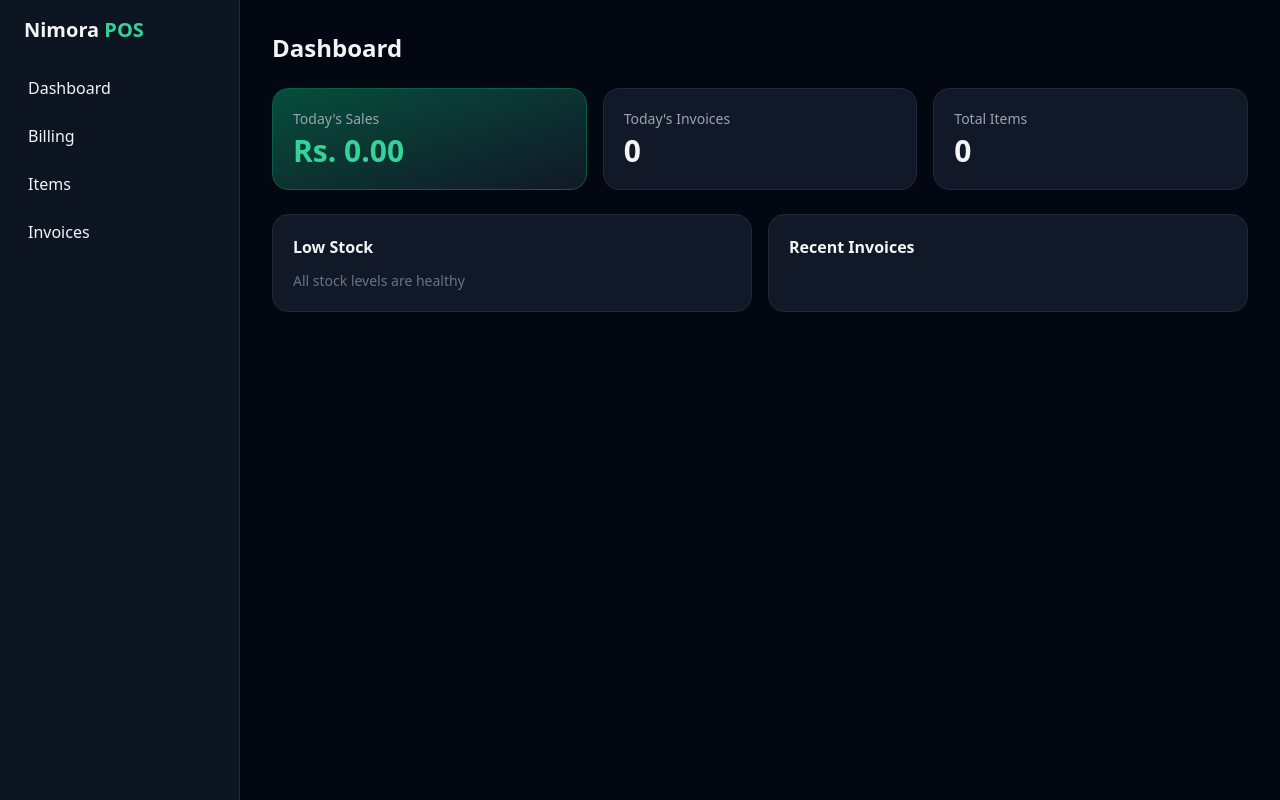
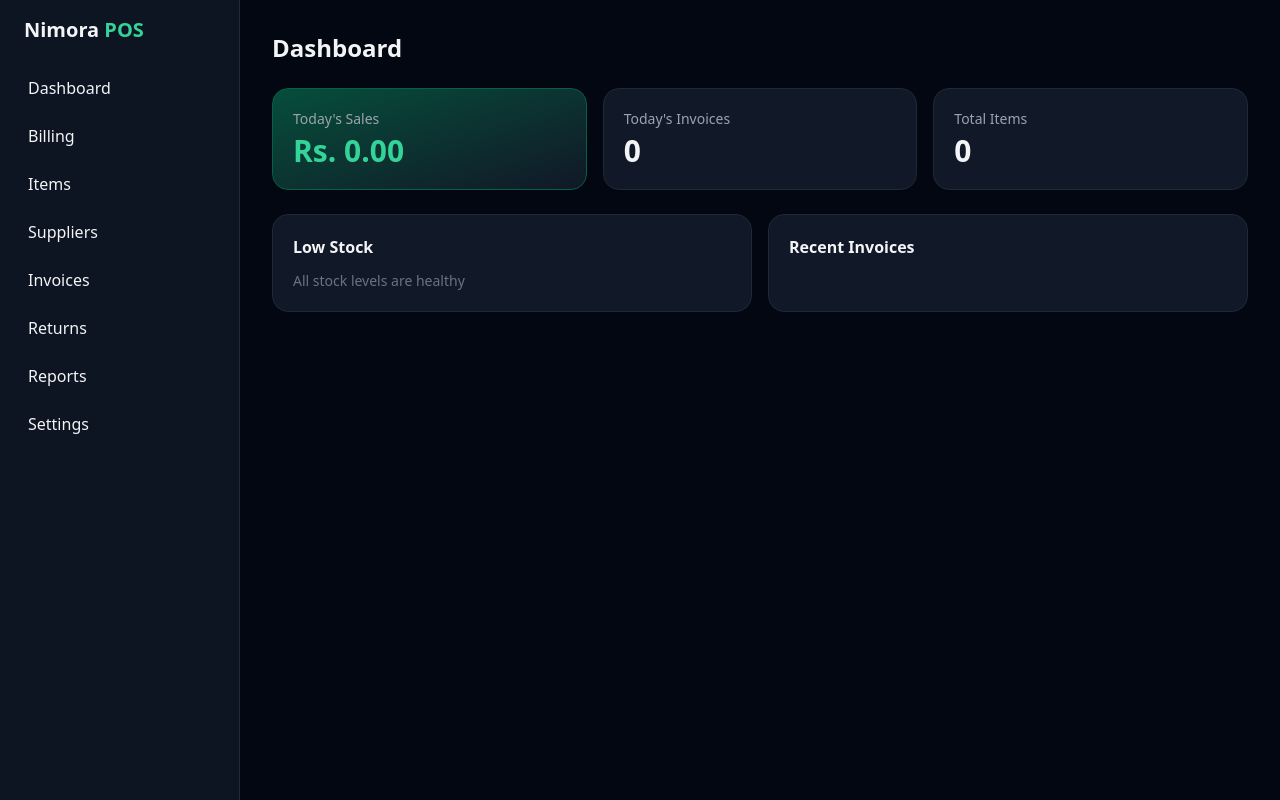
Before and after one commit to nimsara-web/Nimora-pos, a Flask app: page / in a window 1280 px wide. Run offline with Flask 3, Linux system fonts and the light colour scheme; data that the repository does not hold is empty; some libraries are stand-ins or nearby versions.

Commit message:
Update base.html

```diff
--- a/templates/base.html
+++ b/templates/base.html
@@ -6,9 +6,7 @@
     <title>Nimora POS</title>
     <script src="https://cdn.tailwindcss.com"></script>
     <link rel="stylesheet" href="{{ url_for('static', filename='css/print.css') }}">
-    <script>
-        tailwind.config = { darkMode: 'class' }
-    </script>
+    <script>tailwind.config = { darkMode: 'class' }</script>
     <style>
         @keyframes fadeIn { from { opacity: 0; transform: translateY(8px); } to { opacity: 1; transform: translateY(0); } }
         .fade-in { animation: fadeIn 0.4s ease-out both; }
@@ -23,7 +21,11 @@
             <a href="/" class="block px-3 py-2 rounded-lg hover:bg-gray-800 transition">Dashboard</a>
             <a href="/pos" class="block px-3 py-2 rounded-lg hover:bg-gray-800 transition">Billing</a>
             <a href="/items" class="block px-3 py-2 rounded-lg hover:bg-gray-800 transition">Items</a>
+            <a href="/suppliers" class="block px-3 py-2 rounded-lg hover:bg-gray-800 transition">Suppliers</a>
             <a href="/invoices" class="block px-3 py-2 rounded-lg hover:bg-gray-800 transition">Invoices</a>
+            <a href="/returns" class="block px-3 py-2 rounded-lg hover:bg-gray-800 transition">Returns</a>
+            <a href="/reports" class="block px-3 py-2 rounded-lg hover:bg-gray-800 transition">Reports</a>
+            <a href="/settings" class="block px-3 py-2 rounded-lg hover:bg-gray-800 transition">Settings</a>
         </aside>
         <main class="flex-1 p-4 md:p-8">
             {% with messages = get_flashed_messages() %}
```
